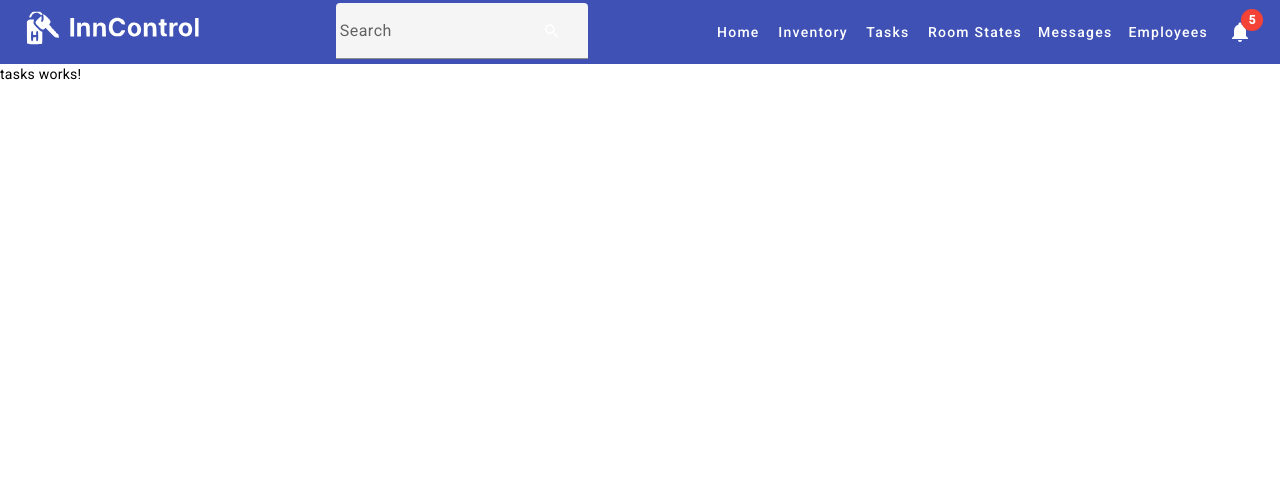
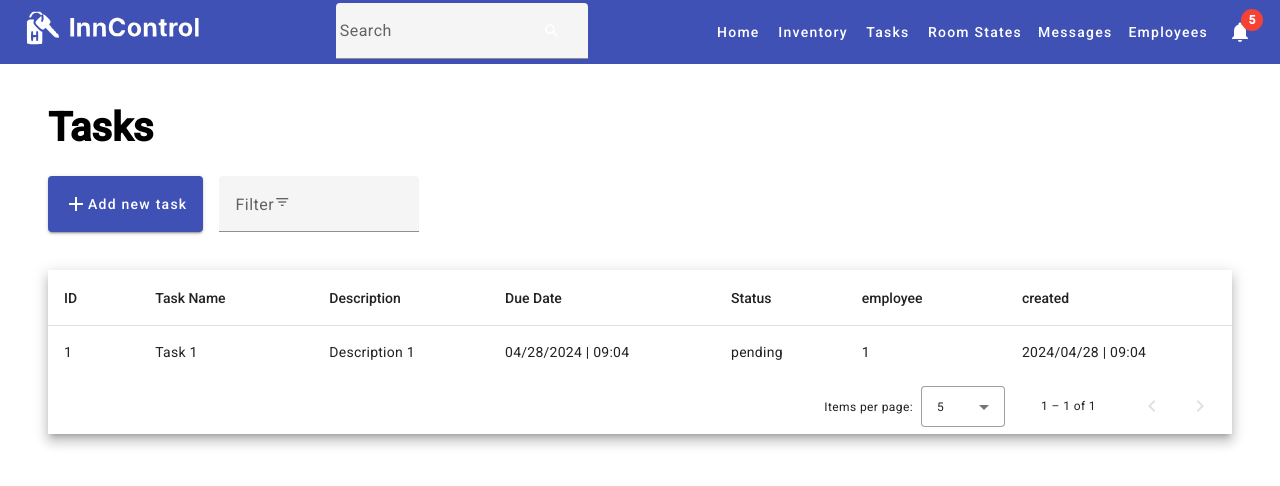
Before and after one commit to upc-pre-20241-si729-wx55-eabmodel/inncontrol-frontend, an Angular app: page /tasks in a window 1280 px wide. Shown: the top 486 px of the page. Built offline with nearby package versions, Linux system fonts and the light colour scheme.

Commit message:
feat(task-page): implemented task view.

```diff
--- a/src/app/public/pages/tasks/tasks.component.html
+++ b/src/app/public/pages/tasks/tasks.component.html
@@ -1 +1 @@
-<p>tasks works!</p>
+<app-task-view/>
```
